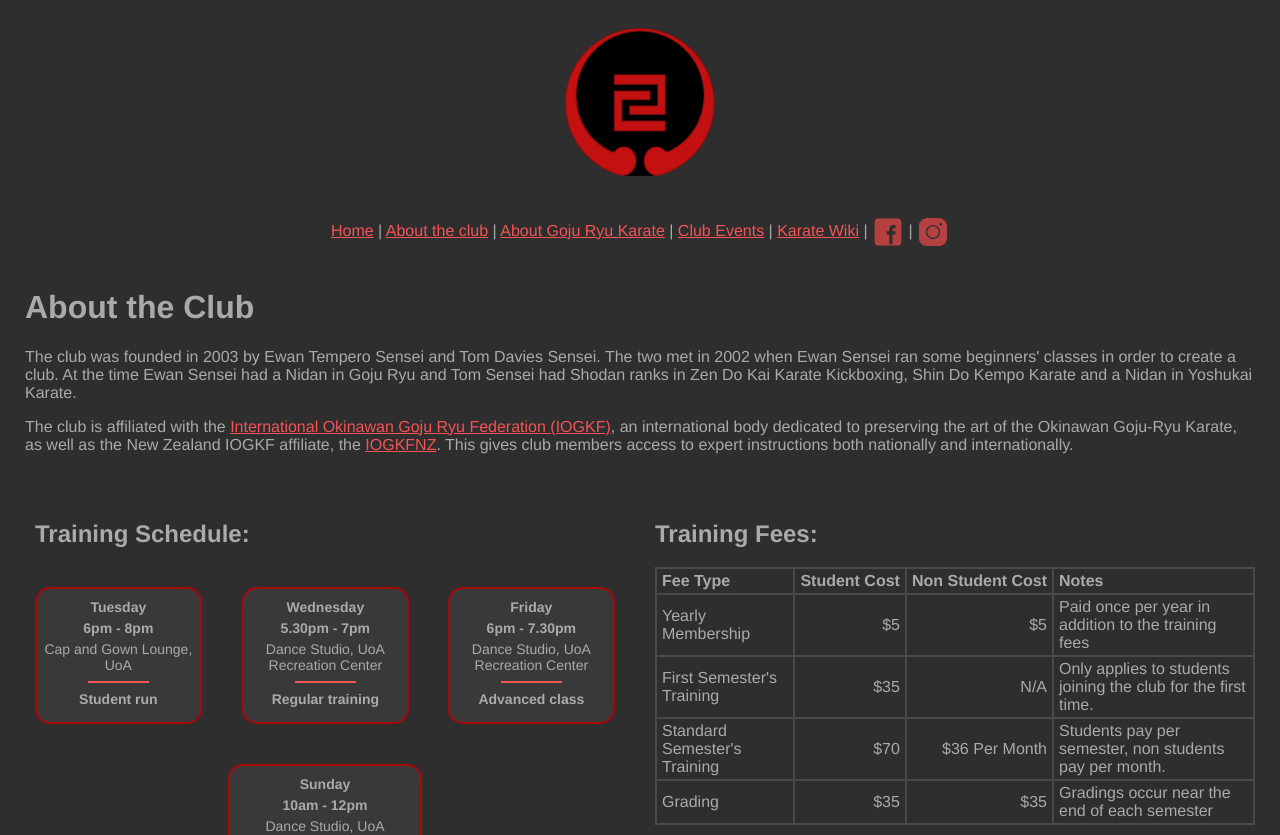
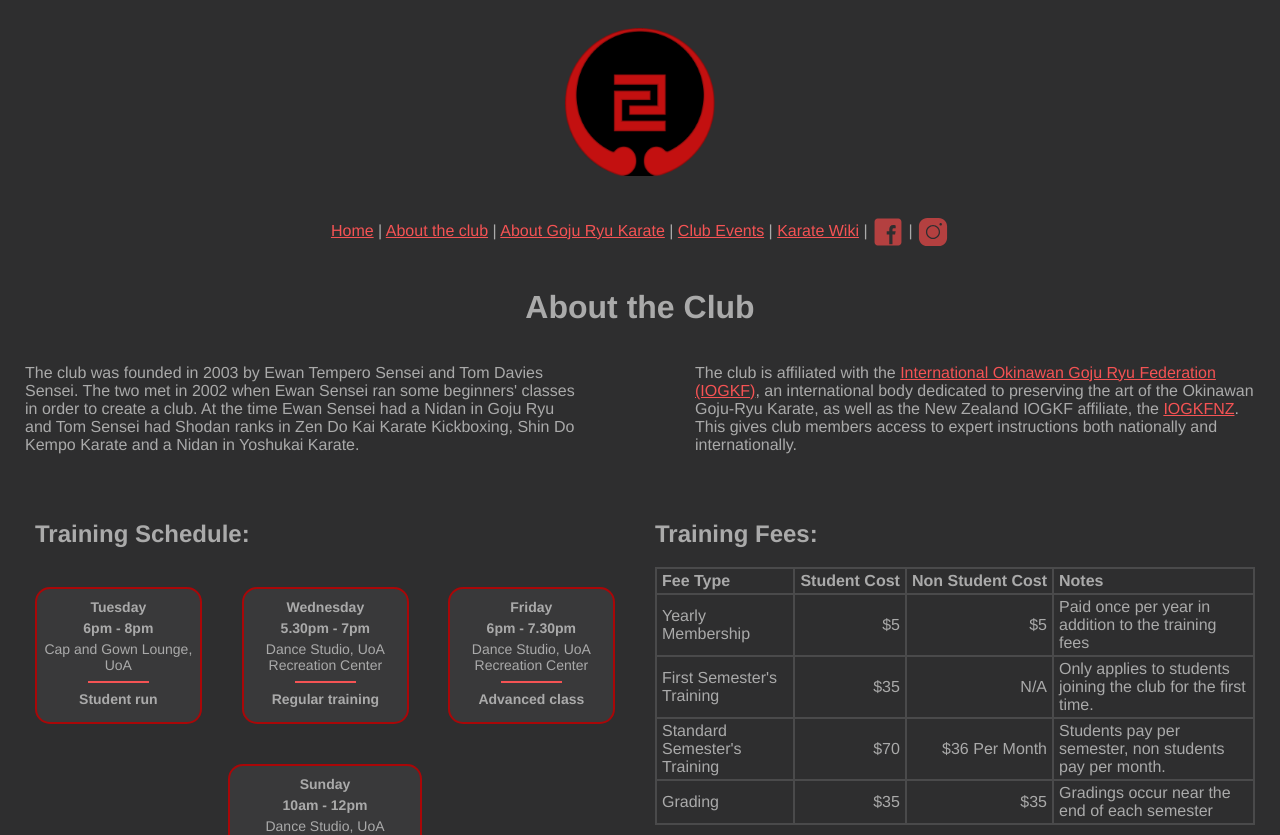
Before and after one commit to matt-auckland/uoa-karate, a Vue app: page /#/about in a window 1280 px wide. Shown: the top 835 px of the page. Built offline with nearby package versions, Linux system fonts and the light colour scheme.

Commit message:
Events are now sorted by date. about page has the text organised nicer

```diff
--- a/src/views/About.vue
+++ b/src/views/About.vue
@@ -3,10 +3,12 @@
     <div class="header">
 
       <h1>About the Club</h1>
+      <div class="history">
 
       <p>The club was founded in 2003 by Ewan Tempero Sensei and Tom Davies Sensei. The two met in 2002 when Ewan Sensei ran some beginners' classes in order to create a club. At the time Ewan Sensei had a Nidan in Goju Ryu and Tom Sensei had Shodan ranks in Zen Do Kai Karate Kickboxing, Shin Do Kempo Karate and a Nidan in Yoshukai Karate.</p>
 
       <p>The club is affiliated with the <a href="https://iogkf.com" target="_blank" rel="noopener noreferrer">International Okinawan Goju Ryu Federation (IOGKF)</a>, an international body dedicated to preserving the art of the Okinawan Goju-Ryu Karate, as well as the New Zealand IOGKF affiliate, the <a href="https://karate.org.nz" target="_blank" rel="noopener noreferrer">IOGKFNZ</a>. This gives club members access to expert instructions both nationally and internationally. </p>
+      </div>
     </div>
     <TrainingSchedule class="schedule" />
     <FeesTable class="fees" />
@@ -52,14 +54,20 @@ export default {
 <style scoped>
 .about-container {
   display: grid;
-  /* grid-template-columns: 1fr 1fr; */
-  /* grid-template-areas:  "container container" */
-                        /* ". ."; */
   grid-template-columns: repeat(auto-fit, minmax(auto, 600px));
   grid-auto-rows: minmax(200px, auto);
   grid-gap: 30px;
-  /* grid-auto-flow: dense; */
   justify-content: center;
+}
+
+.history {
+  display: flex;
+  flex-direction: row;
+  justify-content: space-between;
+}
+
+.history p {
+  max-width: 560px;
 }
 
 .header, .people-container {
@@ -68,6 +76,9 @@ export default {
   width: 100%;
 }
 
+.header h1 {
+  text-align: center;
+}
 .person-container {
   display: grid;
   grid-template-columns: repeat( auto-fit, minmax(220px, 1fr) );
--- a/src/views/EventsView.vue
+++ b/src/views/EventsView.vue
@@ -25,7 +25,13 @@ export default {
   },
   data: function() {
     return {
-      eventList
+      eventList:  eventList.filter(event => {
+        if (new Date(event.startDate) > new Date()){
+          return true
+        }
+      }).sort((a,b) => {
+        return new Date(a.startDate) - new Date(b.startDate)
+      })
     }
   }
 }
```
